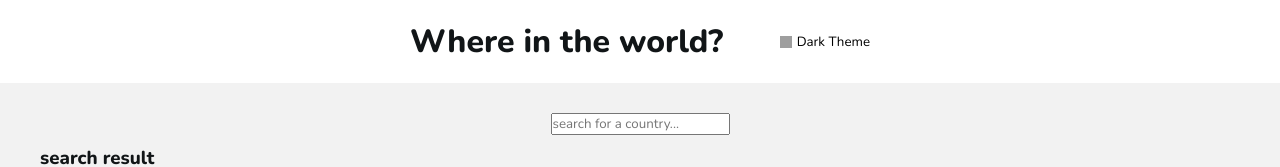
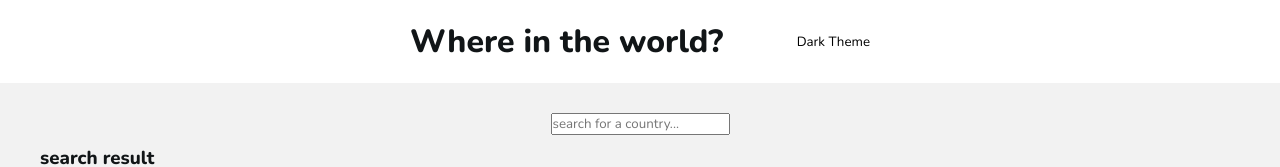
Before and after one commit to mileine/frontendmentor-rest-countries-api, a React (Vite) app: page / in a window 1280 px wide. Shown: the top 167 px of the page. Built offline with nearby package versions, Linux system fonts and the light colour scheme; no server answers; grey boxes are pictures that could not be loaded.

Commit message:
remove icon

```diff
--- a/src/components/SwitchButton/SwitchButton.tsx
+++ b/src/components/SwitchButton/SwitchButton.tsx
@@ -8,7 +8,7 @@ const SwitchButton: FC = () => {
   return (
     <button className={`switch-button ${appState.themeLight? 'light' : 'dark'}`} onClick={() => toggleTheme()}>
       {/* [DUNNO] How do I use images from folder assets? */}
-      <img className="switch-button__icon" src={appState.themeLight? '/assets/icon-light.svg': '/assets/icon-dark.svg'} alt=""/>
+      {/* <img className="switch-button__icon" src={appState.themeLight? '/assets/icon-light.svg': '/assets/icon-dark.svg'} alt=""/> */}
       <span>Dark Theme</span>
     </button>
   );
```
